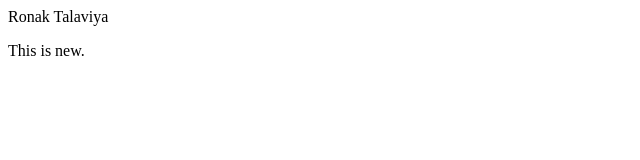
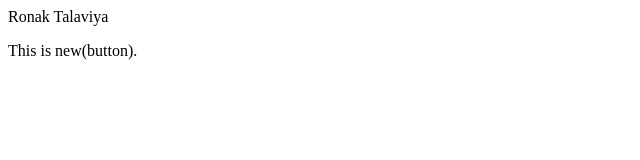
Before and after one commit to Ronak501/Amazon-Clone, a plain HTML site: page index.html in a window 1280 px wide. Shown: the full height of the page, 0-640 px from the left. Drawn offline with Linux system fonts and the light colour scheme.

```diff
--- a/index.html
+++ b/index.html
@@ -1,2 +1,2 @@
 <p>Ronak Talaviya</p>
-<p>This is new.</p>
+<p>This is new(button).</p>
```
